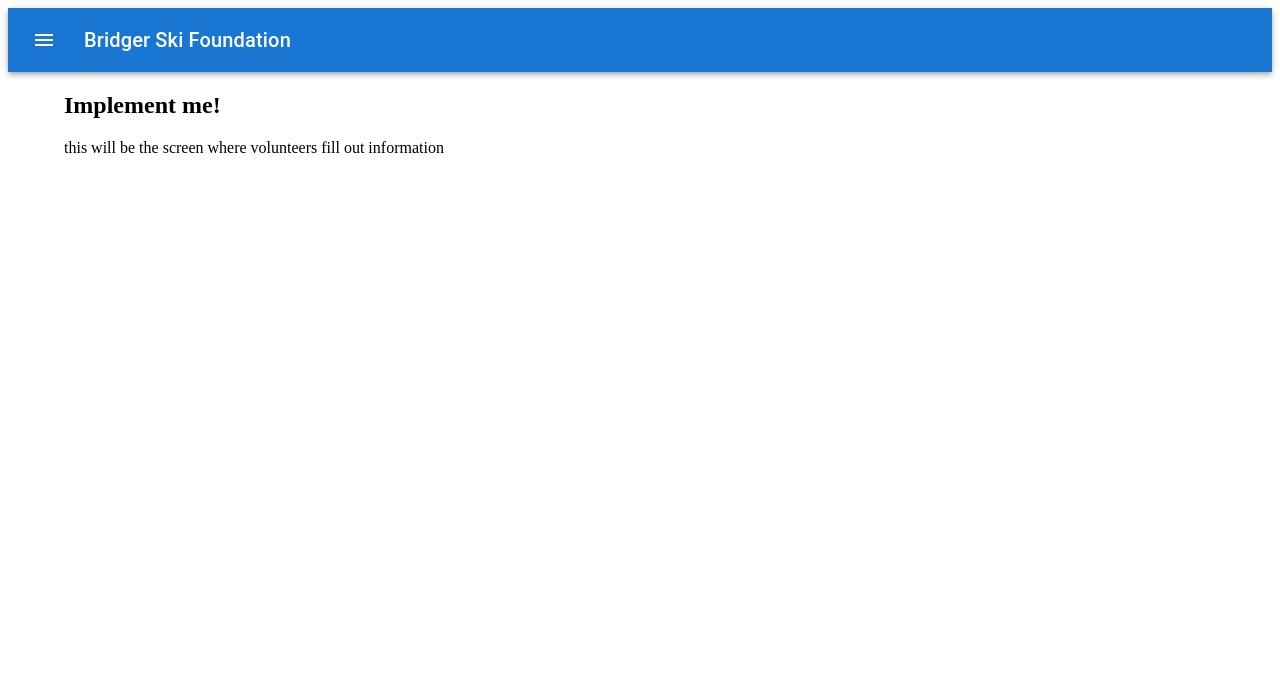
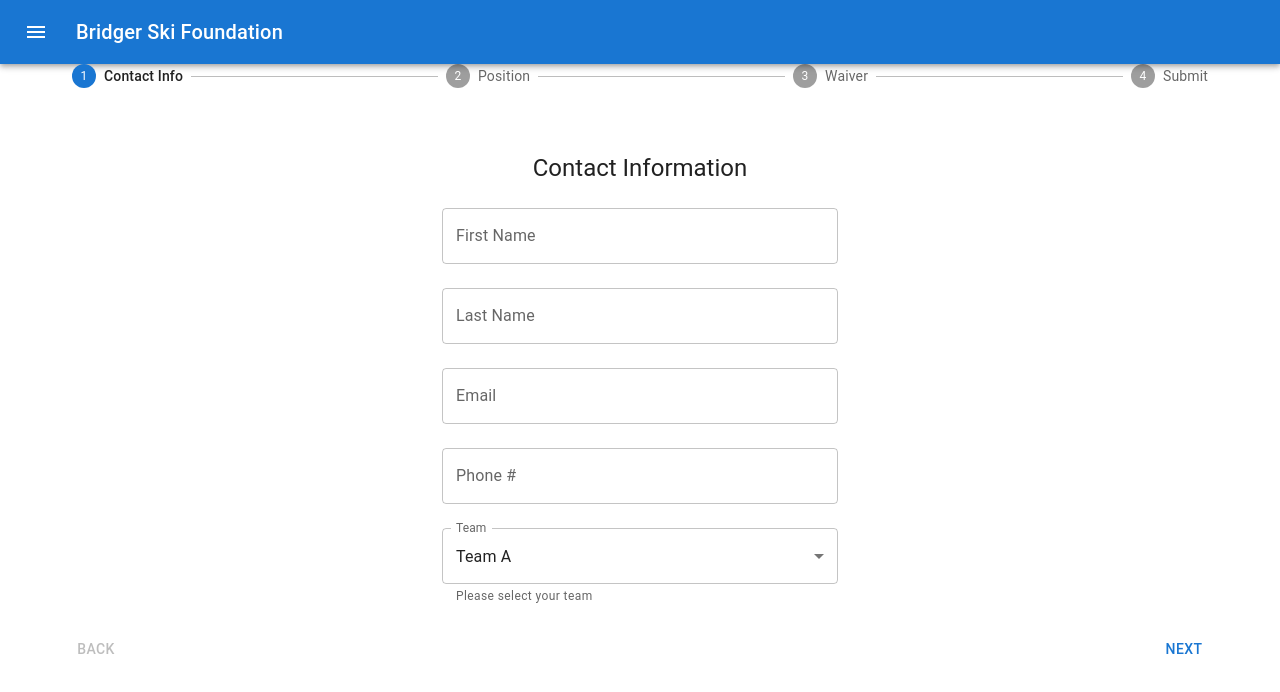
Before and after one commit to 423s23/G3-BSF, a React (Create React App) app in the folder react_project/: page /checkin in a window 1280 px wide. Shown: the top 692 px of the page. Built offline with nearby package versions, Linux system fonts and the light colour scheme.

Commit message:
contact info

```diff
--- a/react_project/src/screens/checkinscreen.js
+++ b/react_project/src/screens/checkinscreen.js
@@ -1,13 +1,208 @@
+import * as React from 'react';
+import Box from '@mui/material/Box';
+import Stepper from '@mui/material/Stepper';
+import Step from '@mui/material/Step';
+import StepLabel from '@mui/material/StepLabel';
+import Button from '@mui/material/Button';
+import Typography from '@mui/material/Typography';
+import TextField from '@mui/material/TextField';
+import CssBaseline from '@mui/material/CssBaseline';
+import Container from '@mui/material/Container';
+import { createTheme, ThemeProvider } from '@mui/material/styles';
+import MenuItem from '@mui/material/MenuItem';
 
 
-export default function CheckInScreen(){
+
+const theme = createTheme();
+const currencies = [
+    {
+        value: 'teamA',
+        label: 'Team A',
+    },
+    {
+        value: 'teamB',
+        label: 'Team B',
+    },
+
+    {
+        value: 'teamC',
+        label: 'Team C',
+    },
+
+];
+
+export default function CheckInScreen() {
 
     return (
-        <div>
-            {console.log("Check in screen loaded!")}
-            <h2>Implement me!</h2>
-            <p>this will be the screen where volunteers fill out information</p>
-        </div>
+        <Box>
+            {/*<ContactInfo/>*/}
+            <StepperFunction/>
+        </Box>
+    )
+}
 
+function ContactInfo(){
+    return (
+        <ThemeProvider theme={theme}>
+            <Container component="main" maxWidth="xs">
+                <CssBaseline />
+                <Box
+                    sx={{
+                        marginTop: 8,
+                        display: 'flex',
+                        flexDirection: 'column',
+                        alignItems: 'center',
+                    }}
+                >
+
+                    <Typography component="h1" variant="h5">
+                        Contact Information
+                    </Typography>
+                    <Box component="form" noValidate sx={{ mt: 1 }}>
+                        <TextField
+                            margin="normal"
+                            fullWidth
+                            id="firstName"
+                            label="First Name"
+                            name="firstName"
+                        />
+                        <TextField
+                            margin="normal"
+                            fullWidth
+                            name="lastName"
+                            label="Last Name"
+                            type="lastName"
+                            id="lastName"
+                        />
+
+                        <TextField
+                            margin="normal"
+                            fullWidth
+                            name="email"
+                            label="Email"
+                            type="email"
+                            id="email"
+                        />
+
+                        <TextField
+                            margin="normal"
+                            fullWidth
+                            name="phone"
+                            label="Phone #"
+                            type="phone"
+                            id="phone"
+                        />
+
+                        <TextField
+                            margin="normal"
+                            fullWidth
+                            name="team"
+                            label="Team"
+                            type="team"
+                            id="team"
+                            select
+                            defaultValue="teamA"
+                            helperText="Please select your team"
+                            >
+                            {currencies.map((option) => (
+                                <MenuItem key={option.value} value={option.value}>
+                                    {option.label}
+                                </MenuItem>
+                            ))}
+                        </TextField>
+
+                    </Box>
+                </Box>
+
+            </Container>
+        </ThemeProvider>
     );
 }
+
+function StepperFunction(){
+    const steps = ['Contact Info', 'Position', 'Waiver', 'Submit'];
+    const steps2 = [<ContactInfo/>]
+    const [activeStep, setActiveStep] = React.useState(0);
+    const [skipped, setSkipped] = React.useState(new Set());
+
+
+    const isStepSkipped = (step) => {
+        return skipped.has(step);
+    };
+
+    const handleNext = () => {
+        let newSkipped = skipped;
+        if (isStepSkipped(activeStep)) {
+            newSkipped = new Set(newSkipped.values());
+            newSkipped.delete(activeStep);
+        }
+        setActiveStep((prevActiveStep) => prevActiveStep + 1);
+        setSkipped(newSkipped);
+    };
+
+    const handleBack = () => {
+        setActiveStep((prevActiveStep) => prevActiveStep - 1);
+    };
+
+    const handleReset = () => {
+        setActiveStep(0);
+    };
+
+    return (
+
+        // this entire box contains the next/ back buttons and the stepper
+        <Box sx={{ width: '100%' }}>
+
+            {/*this is for the stepper */}
+            <Stepper activeStep={activeStep}>
+                {steps.map((label, index) => {
+                    const stepProps = {};
+                    const labelProps = {};
+
+                    if (isStepSkipped(index)) {
+                        stepProps.completed = false;
+                    }
+                    return (
+                        <Step key={label} {...stepProps}>
+                            <StepLabel {...labelProps}>{label}</StepLabel>
+                        </Step>
+                    );
+                })}
+            </Stepper>
+            {activeStep === steps.length ? (
+                <React.Fragment>
+                    <Typography sx={{ mt: 2, mb: 1 }}>
+                        All steps completed - you&apos;re finished
+                    </Typography>
+                    <Box sx={{ display: 'flex', pt: 2 }}>
+                        <Box sx={{ flex: '1 1 auto' }} />
+                        <Button onClick={handleReset}>Reset</Button>
+                    </Box>
+                </React.Fragment>
+            ) : (
+                <React.Fragment>
+                    {steps2[activeStep]}
+
+                    {/*This box is for the two buttons*/}
+                    <Box sx={{ display: "flex", flexDirection: "row" , pt:2 }}>
+                        <Button
+                            color="inherit"
+                            disabled={activeStep === 0}
+                            onClick={handleBack}
+                            sx={{ mr: 1 }}
+                        >Back</Button>
+                        <Box sx={{ flex: '1 1 auto'}} />
+
+
+                        <Button onClick={handleNext}>
+                            {activeStep === steps.length - 1 ? 'Finish' : 'Next'}
+                        </Button>
+                    </Box>
+                </React.Fragment>
+
+            )}
+        </Box>
+    );
+
+
+}
```
Also changed, not shown: 1 other file (tests, documents, lock files or other folders).
